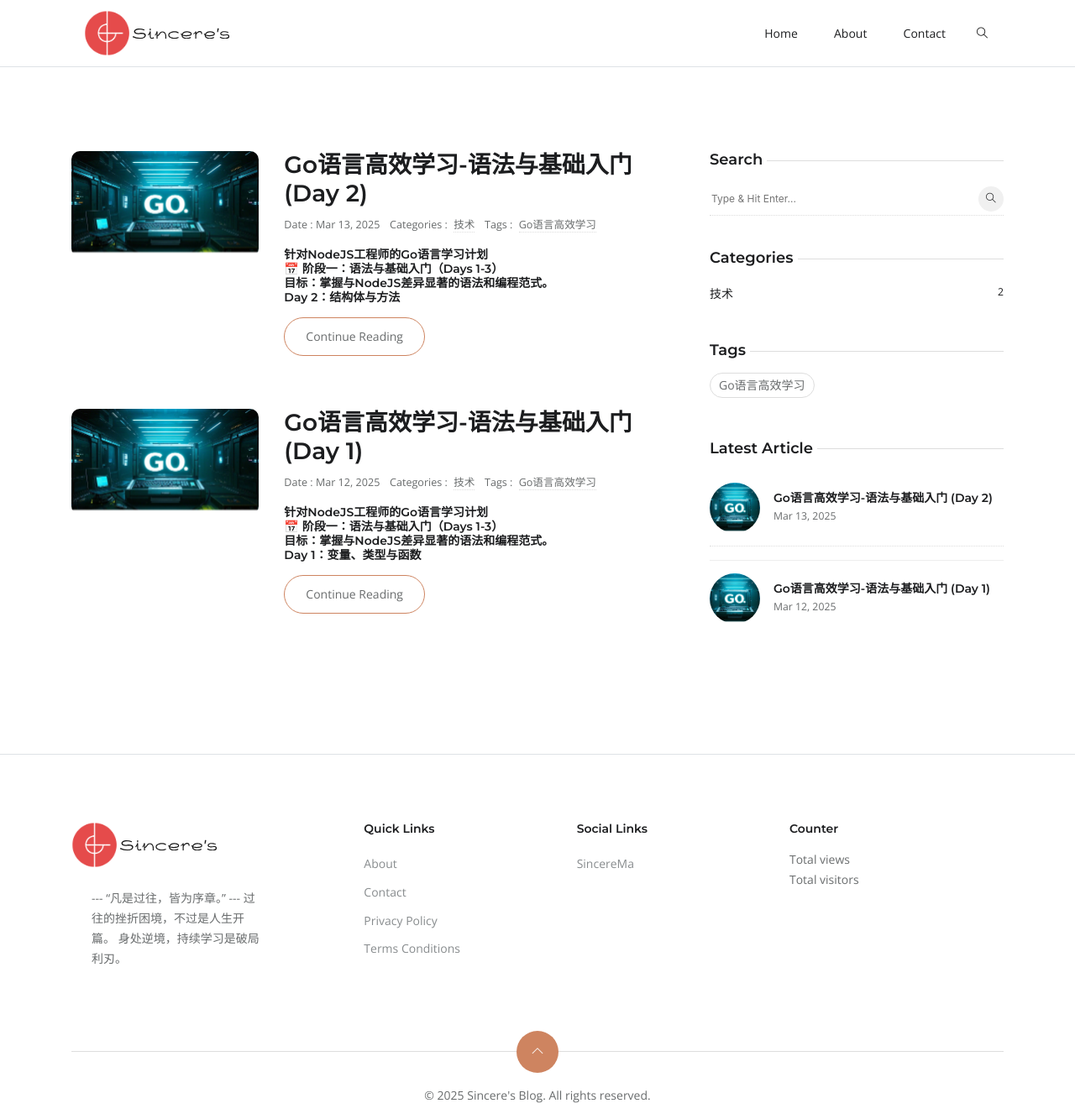
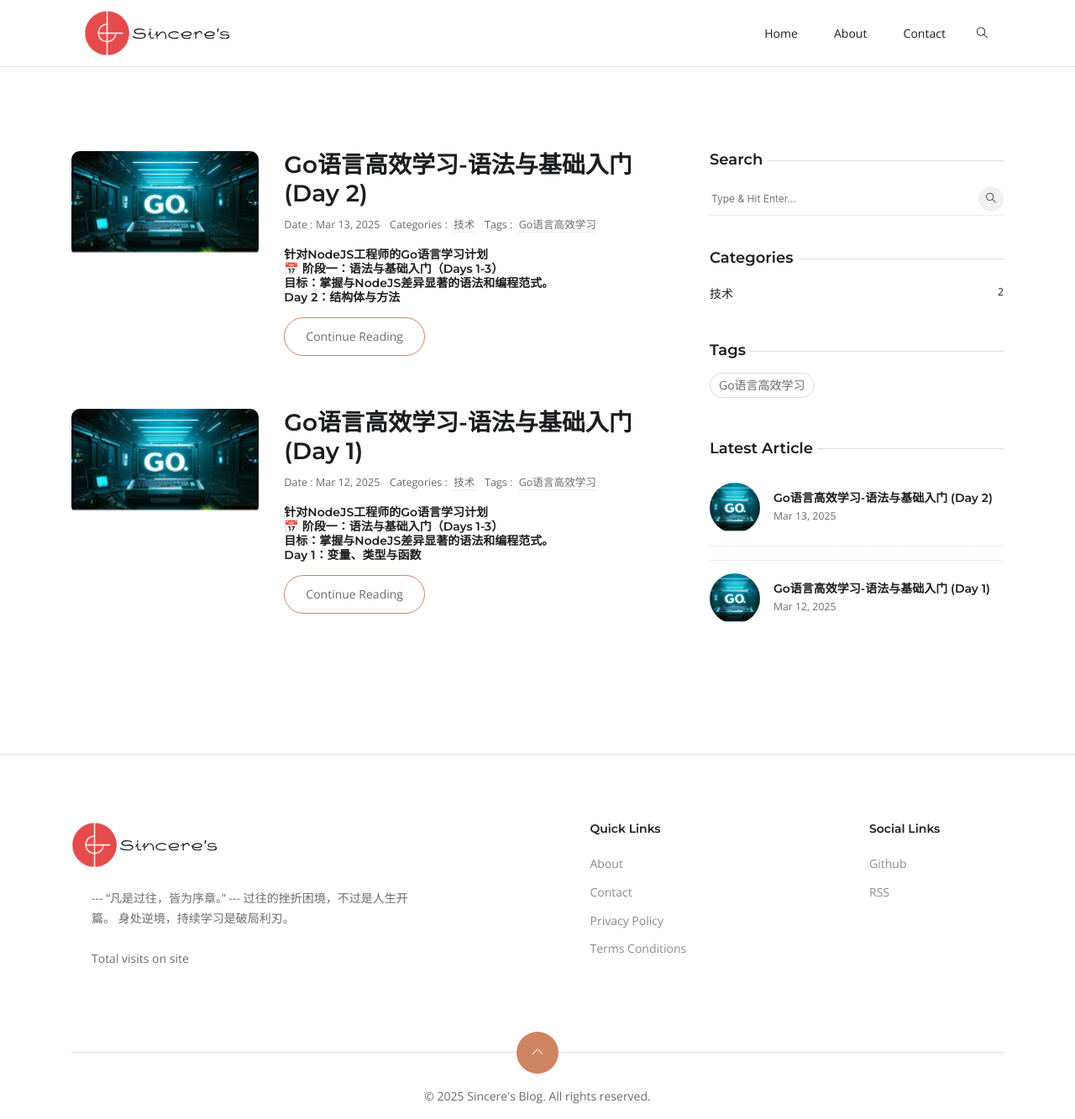
Before and after one commit to SincereMa/SincereMa.github.io, a Jekyll site: the page built from index.html, in a window 1280 px wide and 1333 px high. Shown: the whole window at 84% size. Built offline with Jekyll 4.4.1, drawn with Linux system fonts in a browser that asks for light colours; the list of posts is cut into pages by our own code; comment, search, counter and statistics services are not loaded.

Commit message:
update for site

```diff
--- a/_config.yml
+++ b/_config.yml
@@ -27,6 +27,7 @@ description: >- # this means to ignore newlines until "baseurl:"
 
 baseurl: "" # the subpath of your site, e.g. /blog
 url: "" # the base hostname & protocol for your site, e.g. http://example.com
+rss: true
 
 # social media
 github_username:  SincereMa
--- a/_includes/footer.html
+++ b/_includes/footer.html
@@ -1,10 +1,11 @@
 <footer class="section-sm pb-0 border-top border-default">
   <div class="container">
     <div class="columns is-multiline is-justify-content-space-between">
-      <div class="column is-3-desktop">
+      <div class="column is-5-desktop">
         <img src="{{ "/assets/images/logo.svg" | relative_url }}" width="176" alt="logo">
-        <ul class="list-unstyled footer-list mt-5">
+        <ul class="list-unstyled footer-list">
           <li><p class="m-5">{{ site.description | escape }}</p></li>
+          <li><p class="m-5">Total <span id="busuanzi_value_site_pv"></span> visits on site</p></li>
         </ul>
       </div>
 
@@ -22,18 +23,6 @@
         <h6 class="mb-4">Social Links</h6>
         {% include social.html %}
       </div>
-
-      <div class="column is-3-desktop">
-        <h6 class="mb-4">Counter</h6>
-        <ul class="list-unstyled footer-list">
-          <li>
-            Total <span id="busuanzi_value_site_pv"></span> views
-          </li>
-          <li>
-            Total <span id="busuanzi_value_site_uv"></span> visitors
-          </li>
-        </ul>
-      </div>
     </div>
     <div class="scroll-top">
       <a href="javascript:void(0);" id="scrollTop"><i class="ti-angle-up"></i></a>
--- a/_includes/social.html
+++ b/_includes/social.html
@@ -1,40 +1,17 @@
 <ul class="list-unstyled footer-list">
-  {% if site.dribbble_username %}
-  <li><a href="https://dribbble.com/{{ site.dribbble_username| cgi_escape | escape }}">{{ site.dribbble_username| escape }}</a> </li>
-  {% endif %}
-  {% if site.facebook_username %}
-  <li><a href="https://www.facebook.com/{{ site.facebook_username| cgi_escape | escape }}">{{ site.facebook_username| escape }}</a></li>
-  {% endif %}
-  {% if site.flickr_username %}
-  <li><a href="https://www.flickr.com/photos/{{ site.flickr_username| cgi_escape | escape }}">{{ site.flickr_username| escape }}</a></li>
-  {% endif %}
   {% if site.github_username %}
-  <li><a href="https://github.com/{{ site.github_username| cgi_escape | escape }}">{{ site.github_username| escape }}</a></li>
-  {% endif %}
-  {% if site.instagram_username %}
-  <li><a href="https://instagram.com/{{ site.instagram_username| cgi_escape | escape }}">{{ site.instagram_username| escape }}</a></li>
+  <li><a href="https://github.com/{{ site.github_username| cgi_escape | escape }}">Github</a></li>
   {% endif %}
   {% if site.linkedin_username %}
   <li><a href="https://www.linkedin.com/in/{{ site.linkedin_username| cgi_escape | escape }}">{{ site.linkedin_username| escape }}</a></li>
   {% endif %}
-  {% if site.pinterest_username %}
-  <li><a href="https://www.pinterest.com/{{ site.pinterest_username| cgi_escape | escape }}">{{ site.pinterest_username| escape }}</a></li>
-  {% endif %}
-  {% for mst in site.mastodon %}
-    {% if mst.username and mst.instance %}
-    <li><a href="https://{{ mst.instance| cgi_escape | escape}}/@{{mst.username}}">{{ mst.username|escape }}</a></li>
-    {% endif %}
-  {% endfor %}
   {% if site.twitter_username %}
   <li><a href="https://www.twitter.com/{{ site.twitter_username| cgi_escape | escape }}">{{ site.twitter_username| escape }}</a></li>
   {% endif %}
   {% if site.youtube_username %}
   <li><a href="https://youtube.com/{{ site.youtube_username| cgi_escape | escape }}">{{ site.youtube_username| escape }}</a></li>
   {% endif %}
-  {% if site.googleplus_username %}
-  <li><a href="https://plus.google.com/{{ site.googleplus_username| escape }}">{{ site.googleplus_username| escape }}</a></li>
-  {% endif %}
   {% if site.rss %}
-  <li><a href="{{ 'feed.xml' | relative_url }}">{{ site.rss | escape }}</a></li>
+  <li><a href="{{ 'feed.xml' | relative_url }}">RSS</a></li>
   {% endif %}
 </ul>
```
